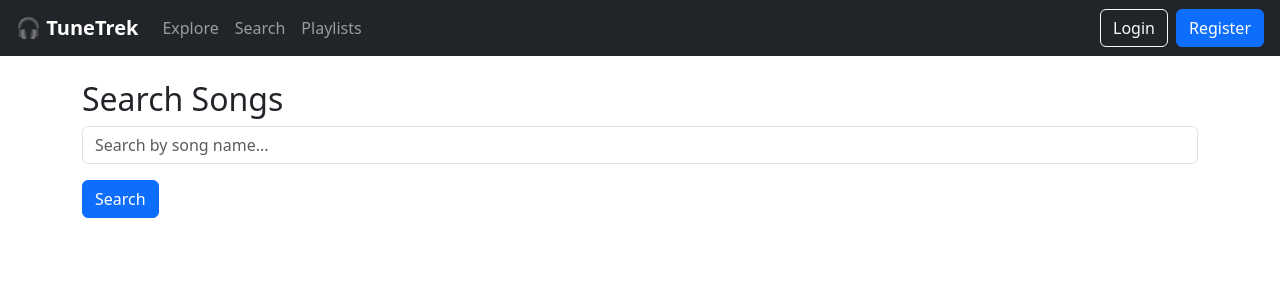
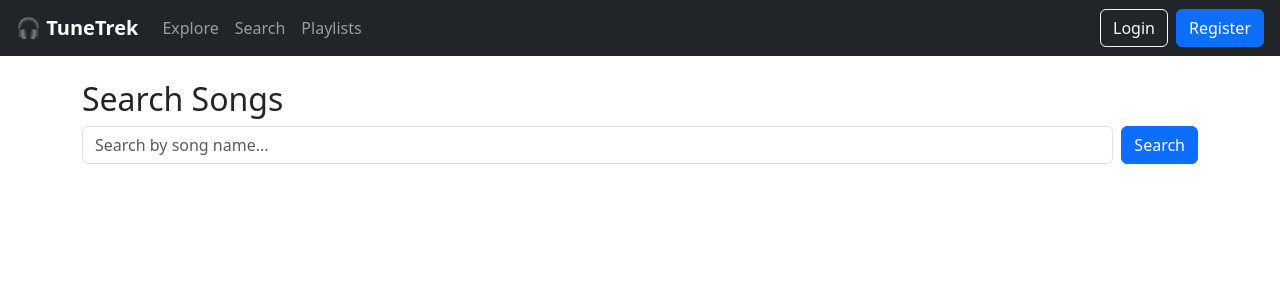
Before and after one commit to KrithikaPoojary/Tune-Trek, a React (Create React App) app in the folder tune-trek-frontend/: page /search in a window 1280 px wide. Shown: the top 300 px of the page. Built offline with nearby package versions, Linux system fonts and the light colour scheme.

Commit message:
Updated search page

```diff
--- a/tune-trek-frontend/src/components/Search/SearchPage.js
+++ b/tune-trek-frontend/src/components/Search/SearchPage.js
@@ -10,7 +10,7 @@ function SearchPage() {
   const navigate = useNavigate();
   const [searchParams] = useSearchParams();
 
-  // ✅ Read query from URL (category click)
+  // Read query from URL
   const defaultQuery = searchParams.get("query");
 
   const handleSearch = async (searchText) => {
@@ -35,7 +35,7 @@ function SearchPage() {
     }
   };
 
-  // ✅ AUTO SEARCH when coming from Home category
+  // Auto search when coming from Home / Explore
   useEffect(() => {
     if (defaultQuery) {
       setQuery(defaultQuery);
@@ -45,10 +45,7 @@ function SearchPage() {
 
   const openSongPage = (index) => {
     navigate("/song", {
-      state: {
-        songs,
-        index,
-      },
+      state: { songs, index },
     });
   };
 
@@ -56,17 +53,24 @@ function SearchPage() {
     <div className="container mt-4">
       <h2>Search Songs</h2>
 
+      {/* 🔍 SEARCH BAR + BUTTON INLINE */}
+      <div className="d-flex gap-2 mb-3">
         <input
           type="text"
-        className="form-control mb-3"
+          className="form-control"
           placeholder="Search by song name..."
           value={query}
           onChange={(e) => setQuery(e.target.value)}
         />
 
-      <button className="btn btn-primary mb-3" onClick={() => handleSearch()}>
+        <button
+          className="btn btn-primary"
+          onClick={() => handleSearch()}
+          style={{ whiteSpace: "nowrap" }}
+        >
           Search
         </button>
+      </div>
 
       {message && <div className="alert alert-info">{message}</div>}
 
@@ -79,11 +83,12 @@ function SearchPage() {
             style={{ cursor: "pointer" }}
             onClick={() => openSongPage(index)}
           >
-            <div className="card h-100 text-center">
+            <div className="card h-100 text-center shadow-sm">
               <img
                 src={song.artworkUrl100}
                 className="card-img-top"
                 alt={song.trackName}
+                style={{ height: "180px", objectFit: "cover" }}
               />
               <div className="card-body">
                 <h6 className="card-title">{song.trackName}</h6>
```
Lines whose indentation alone changed are shown as unchanged.
